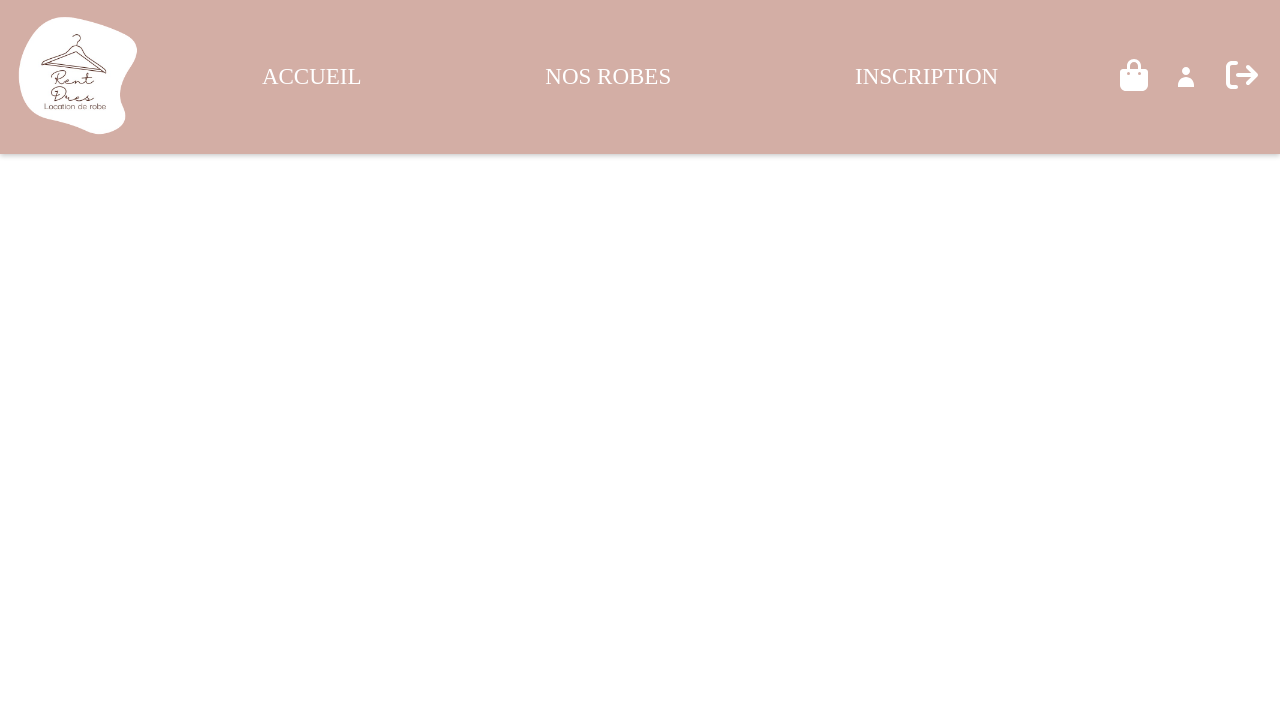
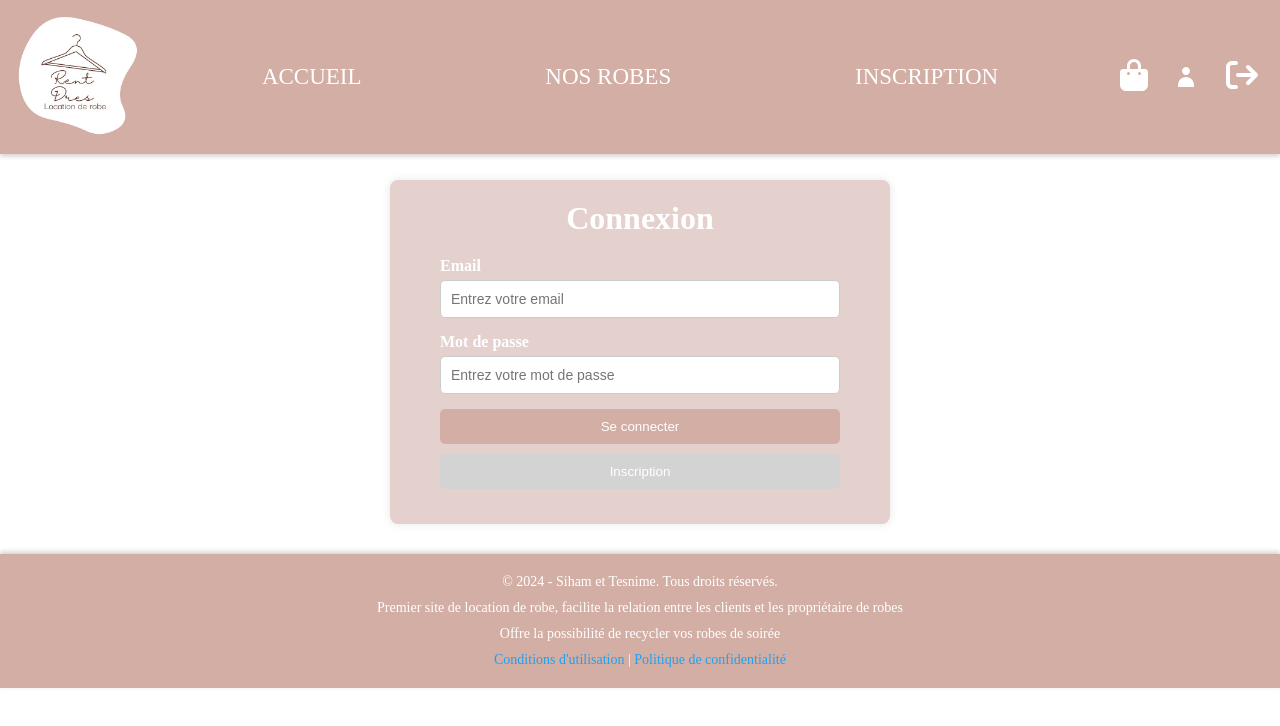
Before and after one commit to tesnime94/angular-projet, an Angular app: page /login in a window 1280 px wide. Shown: the top 726 px of the page. Built offline with nearby package versions, Linux system fonts and the light colour scheme.

Commit message:
connexion component DONE

```diff
--- a/src/app/inscription/inscription.component.css
+++ b/src/app/inscription/inscription.component.css
@@ -3,7 +3,6 @@
   padding-bottom: 30px;
 }
 .form-register {
-  color: #fff;
   margin-left: 20px;
   padding-left: 50px;
   padding-right: 50px;
@@ -17,7 +16,15 @@
   margin-left: 400px;
   max-height: 550px; /* Hauteur maximale du conteneur du formulaire */
   overflow-y: auto; /* Ajoute une barre de défilement verticale si le contenu dépasse la hauteur maximale */
+  color: indianred;
 }
+.form-register h1{
+  color:white;
+  margin-bottom: 10px;
+  text-align: center; /* Centre le titre */
+
+}
+
 ::-webkit-scrollbar {
   width: 12px; /* Largeur de la barre de défilement */
 }
@@ -29,7 +36,7 @@
 label {
   display: block;
   font-size: 16px;
-  color: pink;
+  color: white;
   margin-bottom: 5px;
 }
 
--- a/src/app/inscription/inscription.component.html
+++ b/src/app/inscription/inscription.component.html
@@ -1,6 +1,6 @@
 <div class="inscription-body">
 <div class="form-register">
-  <H1> Inscription </H1>
+  <h1> Inscription </h1>
   <form [formGroup]="registerForm" (ngSubmit)="onSubmit()">
     <div class="group">
       <label for="name">Nom</label>
--- a/src/app/login/login.component.css
+++ b/src/app/login/login.component.css
@@ -0,0 +1,80 @@
+/* Structure principale */
+.login-body {
+  padding-top: 180px;
+  padding-bottom: 30px;
+}
+
+/* Style du conteneur du formulaire */
+.form_connexion {
+  color: #fff;
+  margin: 0 auto; /* Centre horizontalement le formulaire */
+  padding: 20px 50px; /* Espace intérieur */
+  width: 400px; /* Largeur fixe pour un alignement stable */
+  background-color: #c1958e6e;
+  border-radius: 8px;
+  box-shadow: 0 0 10px rgba(0, 0, 0, 0.1);
+}
+
+/* Style du titre */
+.form_connexion h1 {
+  margin-bottom: 20px;
+  text-align: center; /* Centre le titre */
+  color: white; /* Couleur du texte */
+}
+
+/* Style général des groupes de champs */
+.groupLogin {
+  display: flex;
+  flex-direction: column; /* Empile label et input */
+  margin-bottom: 15px; /* Espacement entre chaque champ */
+}
+
+/* Style des labels */
+.groupLogin label {
+  margin-bottom: 5px; /* Espacement entre le label et le champ */
+  white: pink; /* Couleur personnalisée des labels */
+  font-weight: bold; /* Met en gras */
+}
+
+/* Style des champs de saisie */
+.groupLogin input {
+  width: 100%; /* Le champ prend toute la largeur disponible */
+  padding: 10px; /* Ajoute de l'espace intérieur */
+  border: 1px solid #ccc; /* Bordure simple */
+  border-radius: 5px; /* Coins arrondis */
+  box-sizing: border-box; /* Inclut les bordures et le padding dans la largeur totale */
+  font-size: 14px; /* Taille de la police */
+}
+
+/* Style des messages d'erreur */
+.groupLogin small {
+  color: indianred; /* Couleur rouge pour les erreurs */
+  font-size: 12px; /* Taille réduite */
+  margin-top: 5px; /* Espacement avec le champ */
+}
+
+/* Style des boutons */
+.groupLogin:last-child {
+  display: flex; /* Place les boutons côte à côte */
+  justify-content: space-between; /* Ajoute de l'espace entre les boutons */
+}
+
+.groupLogin button {
+  padding: 10px 20px; /* Ajoute de l'espace autour du texte */
+  border: none; /* Retire les bordures */
+  border-radius: 5px; /* Coins arrondis */
+  background-color: #d3aea5; /* Couleur principale des boutons */
+  color: white; /* Texte en blanc */
+  cursor: pointer; /* Change le curseur au survol */
+  transition: opacity 0.3s ease; /* Transition douce au survol */
+}
+
+/* Style spécifique du bouton d'inscription */
+.groupLogin button.ins {
+  margin-top: 10px;
+  background-color: lightgrey; /* Couleur différente */
+}
+
+.groupLogin button:hover {
+  opacity: 0.9; /* Effet au survol */
+}
--- a/src/app/login/login.component.html
+++ b/src/app/login/login.component.html
@@ -1 +1,42 @@
-<p>login works!</p>
+<div class="login-body">
+<div class="form_connexion">
+  <H1>Connexion </H1>
+  <form [formGroup]="loginForm" (ngSubmit)="onSubmit()">
+    <div class="groupLogin">
+      <label for="email">Email</label>
+      <input
+        id="email"
+        type="text"
+        formControlName="email"
+        placeholder="Entrez votre email"
+      />
+      <small *ngIf="loginForm.get('email')?.hasError('required') && loginForm.get('email')?.touched">
+        L'email est requis.
+      </small>
+      <small *ngIf="loginForm.get('email')?.hasError('email') && loginForm.get('email')?.touched">
+        Veuillez entrer une adresse email valide.
+      </small>
+    </div>
+
+    <div class="groupLogin">
+      <label for="password">Mot de passe</label>
+      <input
+        id="password"
+        type="password"
+        formControlName="password"
+        placeholder="Entrez votre mot de passe"
+      />
+      <small *ngIf="loginForm.get('password')?.hasError('required') && loginForm.get('password')?.touched">
+        Le mot de passe est requis.
+      </small>
+    </div>
+
+    <div class="groupLogin">
+      <button type="submit">Se connecter</button>
+      <button type="button" (click)="navigateToInscription()" class="ins">
+        Inscription
+      </button>
+    </div>
+  </form>
+</div>
+</div>
--- a/src/app/login/login.component.ts
+++ b/src/app/login/login.component.ts
@@ -1,12 +1,56 @@
 import { Component } from '@angular/core';
+import {FormControl, FormGroup, ReactiveFormsModule, Validators} from '@angular/forms';
+import {CommonModule} from '@angular/common';
+import {UserService} from '../user.service';
+import {Router} from '@angular/router';
 
 @Component({
   selector: 'app-login',
   standalone: true,
-  imports: [],
+  imports: [CommonModule, ReactiveFormsModule],
   templateUrl: './login.component.html',
   styleUrl: './login.component.css'
 })
 export class LoginComponent {
+  public loginForm = new FormGroup({
+    email: new FormControl('', [Validators.required, Validators.email]),
+    password: new FormControl('', Validators.required),
+  });
 
+  constructor(private userService: UserService, private router: Router) {}
+
+  public onSubmit(): void {
+    if (this.loginForm.valid) {
+      const { email, password } = this.loginForm.value;
+
+      console.log('Tentative de connexion avec :', email, password);
+
+      this.userService.login(email as string, password as string).subscribe({
+        next: (response) => {
+          console.log('Réponse du backend :', response);
+          if (response !== 0) {
+            // Stockez l'ID utilisateur dans le localStorage
+            localStorage.setItem('userId', response.toString());
+
+            // Redirigez vers la page des robes
+            this.router.navigate(['/dress']);
+          } else {
+            console.error('Authentification échouée');
+            alert('Identifiants incorrects');
+          }
+        },
+        error: (error) => {
+          console.error('Erreur lors de la connexion :', error);
+          alert('Une erreur est survenue. Veuillez réessayer plus tard.');
+        },
+      });
+    } else {
+      console.log('Formulaire invalide');
+      this.loginForm.markAllAsTouched(); // Affiche les erreurs si le formulaire est invalide
+    }
+  }
+
+  public navigateToInscription(): void {
+    this.router.navigate(['/inscription']);
+  }
 }
--- a/src/app/user.service.ts
+++ b/src/app/user.service.ts
@@ -15,4 +15,9 @@ export class UserService {
     console.log('Envoi des données au backend :', data); // Vérifiez que les données arrivent ici
     return this.http.post(this.apiUrl, data);
   }
+
+  login(email: string, password: string): Observable<number> {
+    const url = `${this.apiUrl}/login?email=${email}&password=${password}`;
+    return this.http.get<number>(url); // Retourne un Observable du type attendu
+  }
 }
```
